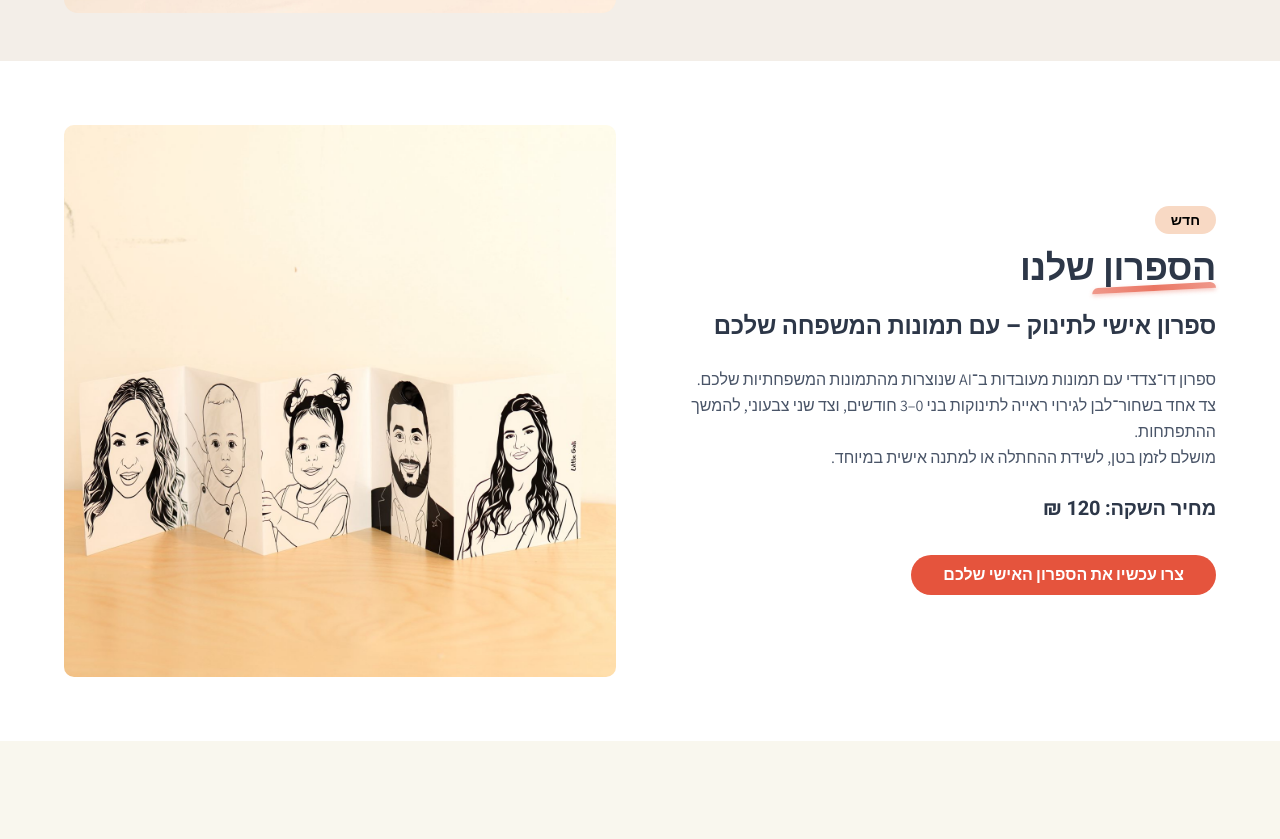
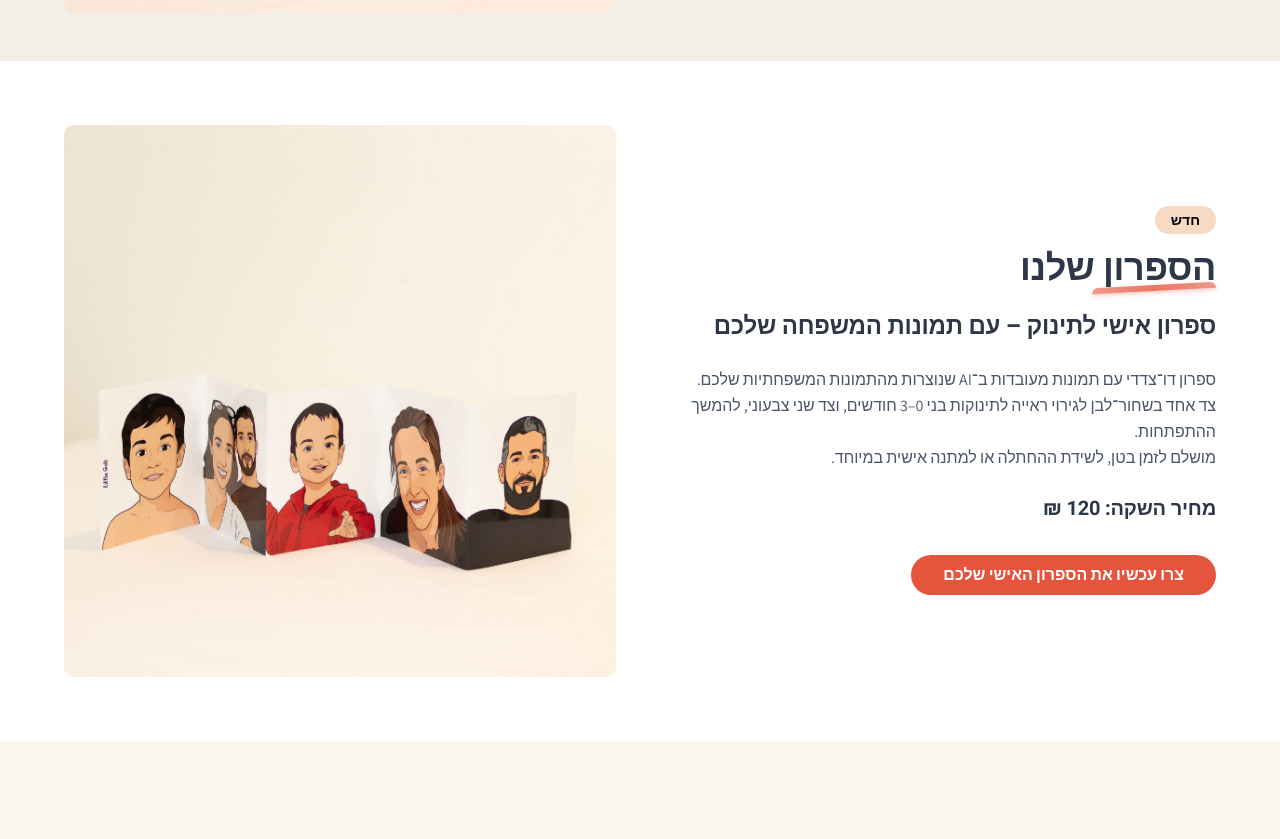
Before and after one commit to yawel-wel/little-gali, a Next.js app: page / in a window 1280 px wide. Shown: the part 580-1419 px from the top of the page. Built offline with nearby package versions, Linux system fonts and the light colour scheme.

Commit message:
change the our book image to colorful

```diff
--- a/src/app/page.tsx
+++ b/src/app/page.tsx
@@ -376,7 +376,7 @@ export default function Home() {
                   <div className="w-full">
                     <div className="aspect-square rounded-lg overflow-hidden">
                       <motion.img
-                        src="/our-book.jpeg"
+                        src="/our-book.jpg"
                         alt="Book showcase"
                         className="w-full h-full object-cover"
                         initial={prefersReducedMotion ? false : { scale: 1.12 }}
```
Also changed, not shown: public/our-book.jpeg (deleted), public/our-book.jpg (added).
